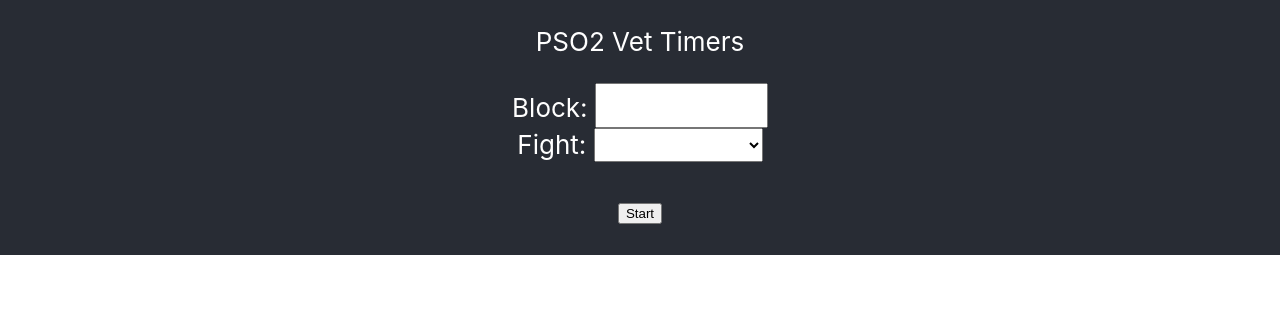
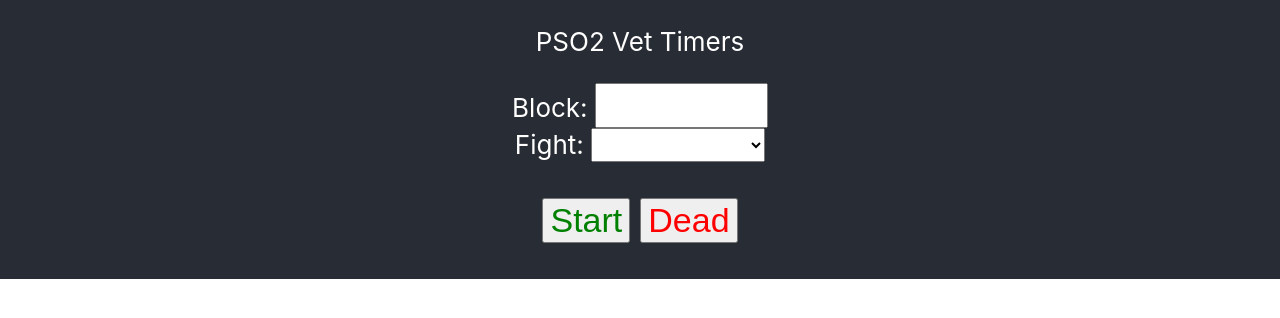
Before and after one commit to dylanboor/pso2timer, a React (Create React App) app: page / in a window 1280 px wide. Shown: the top 318 px of the page. Built offline with nearby package versions, Linux system fonts and the light colour scheme.

Commit message:
feature: Start timer, Dead button set timer to 15min, Delete buttons

```diff
--- a/src/App.css
+++ b/src/App.css
@@ -29,13 +29,26 @@
 input[type="text"] {
   font-size: calc(10px + 3vmin);
   width: 165px;
-  text-align: right
+  text-align: center
 }
 
-input[type="submit"] {
+button {
   font-size: calc(10px + 3vmin);
+  text-align: center;
+  margin: 5px;
 }
+
+button[id="Start_Button"] {
+  color: green;
+}
+
+button[id="Dead_Button"] {
+  color: red;
+}
+
 
 select {
   font-size: calc(10px + 2vmin);
+  padding-left: 5px;
+  text-align: left;
 }
--- a/src/App.js
+++ b/src/App.js
@@ -1,10 +1,13 @@
 import React from 'react';
 import './App.css';
+import { findTimer, formatTimer } from './helpers/helpers';
 import BlockTextInput from './Input/BlockTextInput';
 import TimerSelectInput from './Input/TimerSelectInput';
 
 export default class App extends React.Component {
   state = {
+    block: '',
+    timerName: '',
     timers: []
   };
 
@@ -12,8 +15,46 @@
     this.setState({ [target]: value});
   };
 
-  handleSubmit = () => {
-    console.log(`A form was submitted`);
+  handleStart = () => {
+    let { block, timerName, timers } = this.state;
+    let newTimers = [...timers];
+
+    // TODO: ? If same timer already exists, what do?
+    // if (findTimer({block: block, timerName: timerName}, newTimers)) {
+    //   console.log('found already');
+    //   let index = findTimerIndex({block: block, timerName: timerName}, newTimers);
+    //   console.log(index)
+    //   index && newTimers.splice(index);
+    //   newTimers.push({ timerName: timerName, block: block, time: 0 });
+    //   this.setState({timers: newTimers})
+    // } else {
+    //   console.log(`adding new timer`);
+      console.log('Adding new kill timer until dead');
+      newTimers.push({ timerName: timerName, block: block, time: -300 });
+      this.setState({timers: newTimers})
+    // }
+  }
+
+  handleKilled = () => {
+    let { block, timerName, timers } = this.state;
+    let newTimers = [...timers];
+
+    let result = findTimer({block: block, timerName: timerName}, newTimers);
+    console.log(result)
+    if (result) {
+      console.log(`Killed- Setting respawn timer to 15 minutes for ${timerName} on Block ${block}`);
+      newTimers[newTimers.indexOf(result)].time = 900;
+    }
+
+    this.setState({timers: newTimers})
+  }
+
+  handleDelete = (index) => {
+    let { timers } = this.state;
+    let newTimers = [...timers];
+    newTimers.splice(index, 1);
+    this.setState({timers: newTimers})
+
     console.log(this.state);
   }
 
@@ -26,7 +67,8 @@
           <BlockTextInput handleChange={this.handleChange} />
           <TimerSelectInput handleChange={this.handleChange} />
           <center>
-            <button onClick={this.handleSubmit}>Start</button>
+            <button id="Start_Button" onClick={() => this.handleStart()}>Start</button>
+            <button id="Dead_Button" onClick={() => this.handleKilled()}>Dead</button>
           </center>
           <br />
         </header>
@@ -38,17 +80,21 @@
                 <th>Region/Block</th>
                 <th>Timer Name</th>
                 <th>Time</th>
-                <th>Copy</th>
+                {/* <th>Copy</th> */}
                 <th>Delete</th>
               </tr>
               {timers && timers.length > 0 &&
                 timers.map((timer, index) => (
                   <tr key={index}>
-                    <td>{`${timer.name.split("_")[0][0].toLowerCase()}${timer.block}`}</td>
-                    <td>{timer.name.split("_")[1]}</td>
-                    <td>15:00</td>
-                    <td></td>
-                    <td>x</td>
+                    <td>{`${timer.timerName.split("_")[0][0].toLowerCase()}${timer.block}`}</td>
+                    <td>{timer.timerName.split("_")[1]}</td>
+                    <td>{formatTimer(timer.time)}</td>
+                    {/* <td>C</td> */}
+                    <td>
+                      <button id={`Delete_Button-${index}`} onClick={() => this.handleDelete(index)}>
+                        x
+                      </button>
+                    </td>
                   </tr>
               ))}
             </tbody>
--- /dev/null
+++ b/src/helpers/helpers.js
@@ -0,0 +1,31 @@
+/**
+ *
+ * @param {*} obj must contain block and timerName
+ * @param {*} array
+ * @returns the element in the array that matches obj.block & obj.timerName
+ */
+export const findTimer = (obj, array) => {
+  return array.find((element) => {
+    if (element.block === obj.block && element.timerName === obj.timerName) {
+      return true;
+    } else {
+      return false;
+    }
+  })
+}
+
+/**
+ *
+ * @param {*} seconds
+ * @returns string in MM:SS format, accounting for negative seconds
+ */
+export const formatTimer = (seconds) => {
+  let date = new Date(null);
+  if (seconds > 0) {
+    date.setSeconds(seconds);
+    return date.toISOString().substr(14,5);
+  } else {
+    date.setSeconds(-1 * seconds);
+    return "-"+date.toISOString().substr(14,5);
+  }
+}
```
